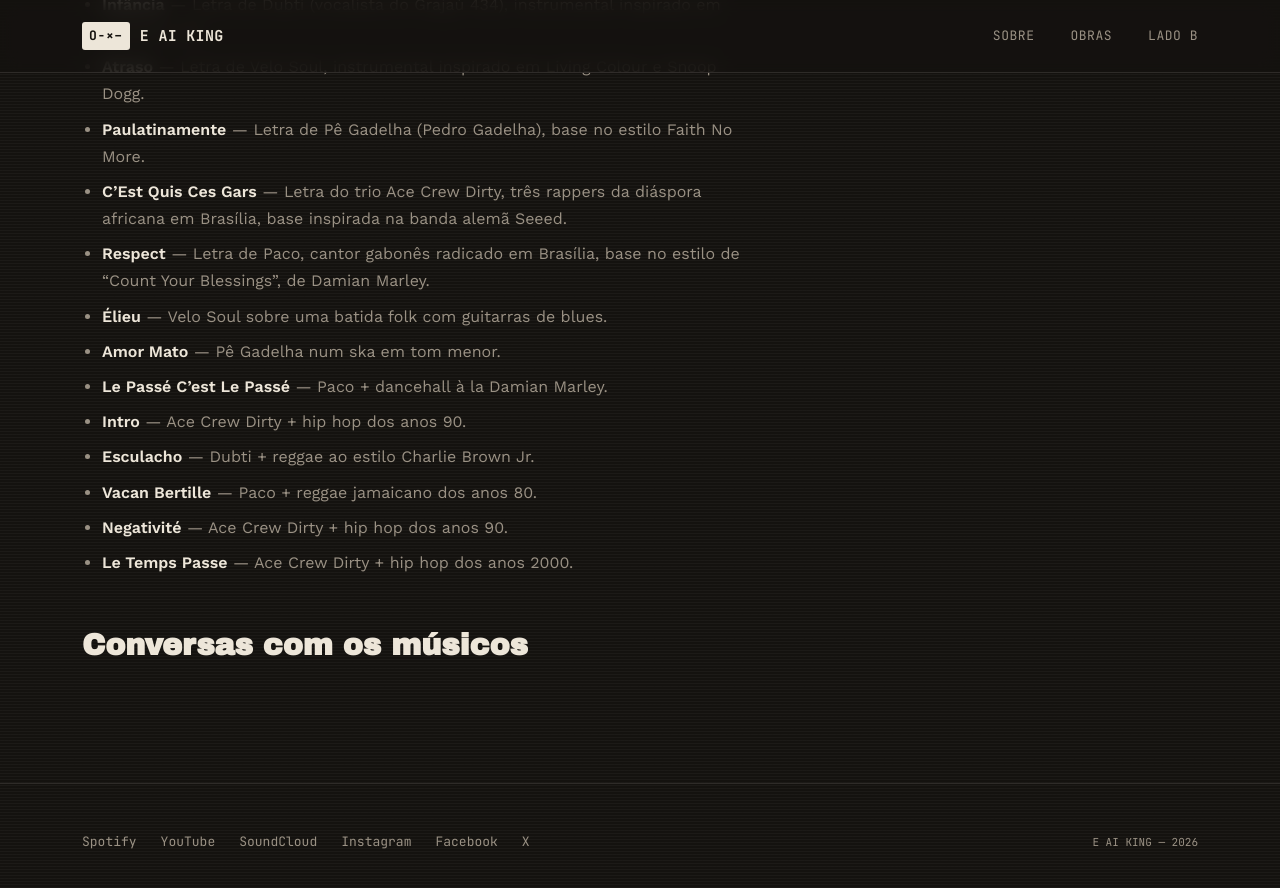
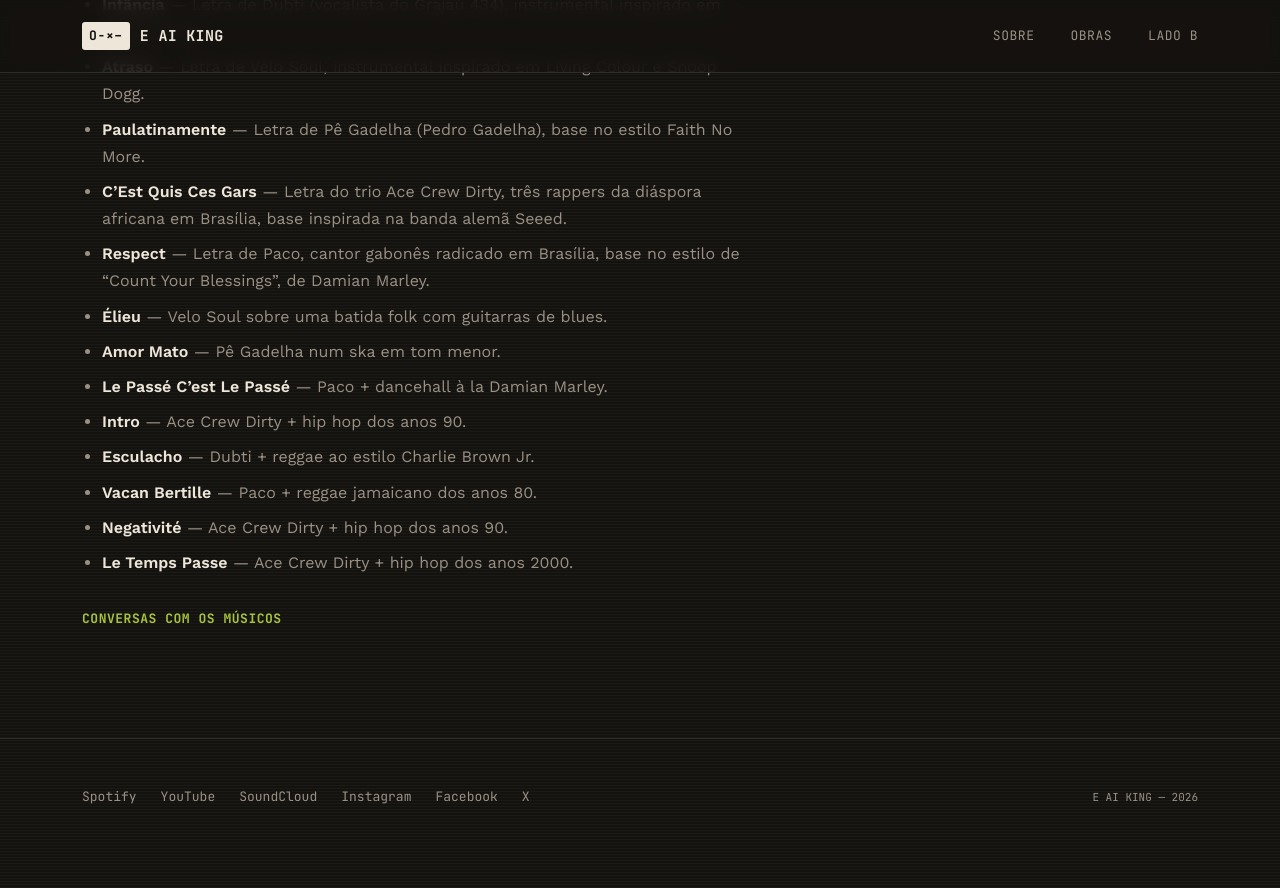
Before and after one commit to srcaetano/eaiking.github.io, a Jekyll site: the page built from disco-2021-co-labs-vol-1.md, in a window 1280 px wide and 900 px high, scrolled down 673 px. Shown: the top 888 px of the window. Built offline with Jekyll 4.4.1, drawn with Linux system fonts in a browser that asks for light colours; after the commit the page ends 1528 px from its top, so only the background shows below that.

```diff
--- a/disco-2021-co-labs-vol-1.md
+++ b/disco-2021-co-labs-vol-1.md
@@ -29,4 +29,4 @@ Além do disco, fiz 5 episódios de um podcast com os músicos do disco, relembr
 - **Negativité** — Ace Crew Dirty + hip hop dos anos 90.
 - **Le Temps Passe** — Ace Crew Dirty + hip hop dos anos 2000.
 
-## Conversas com os músicos
+### Conversas com os músicos
```
